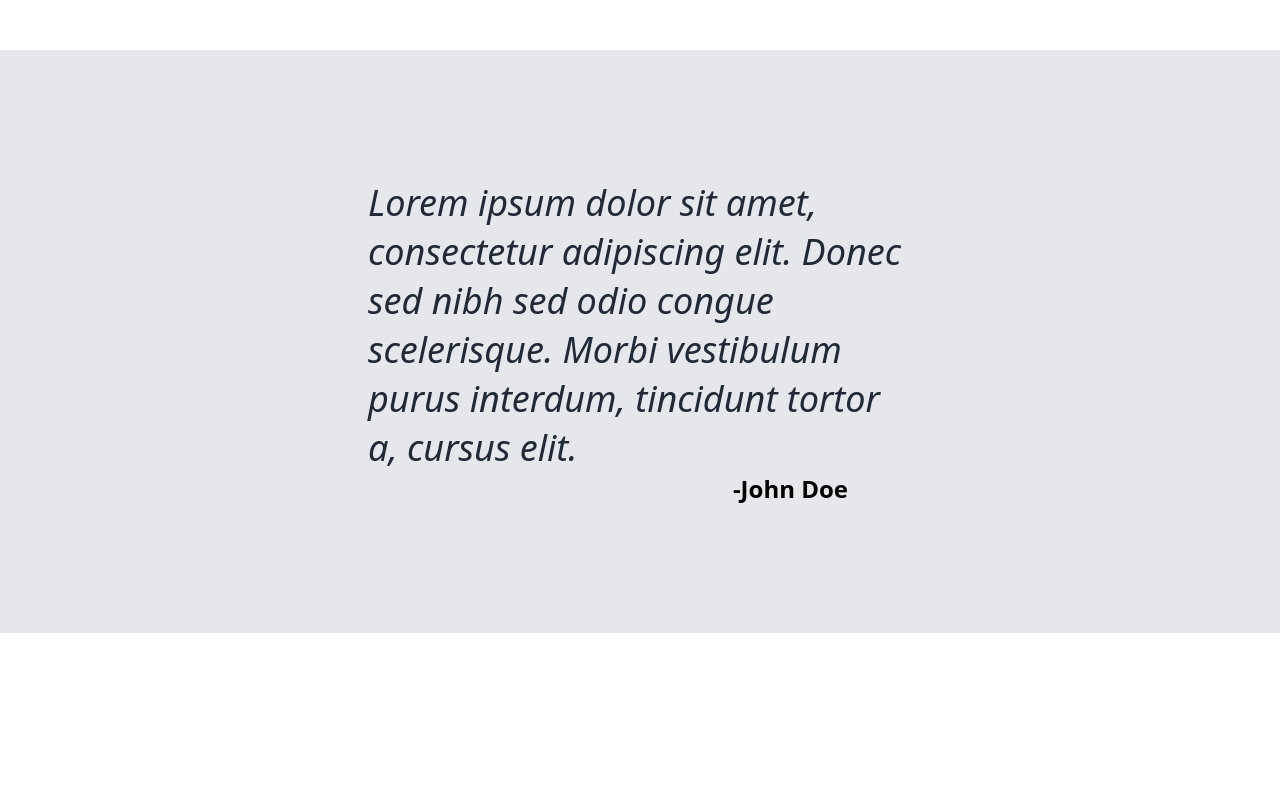
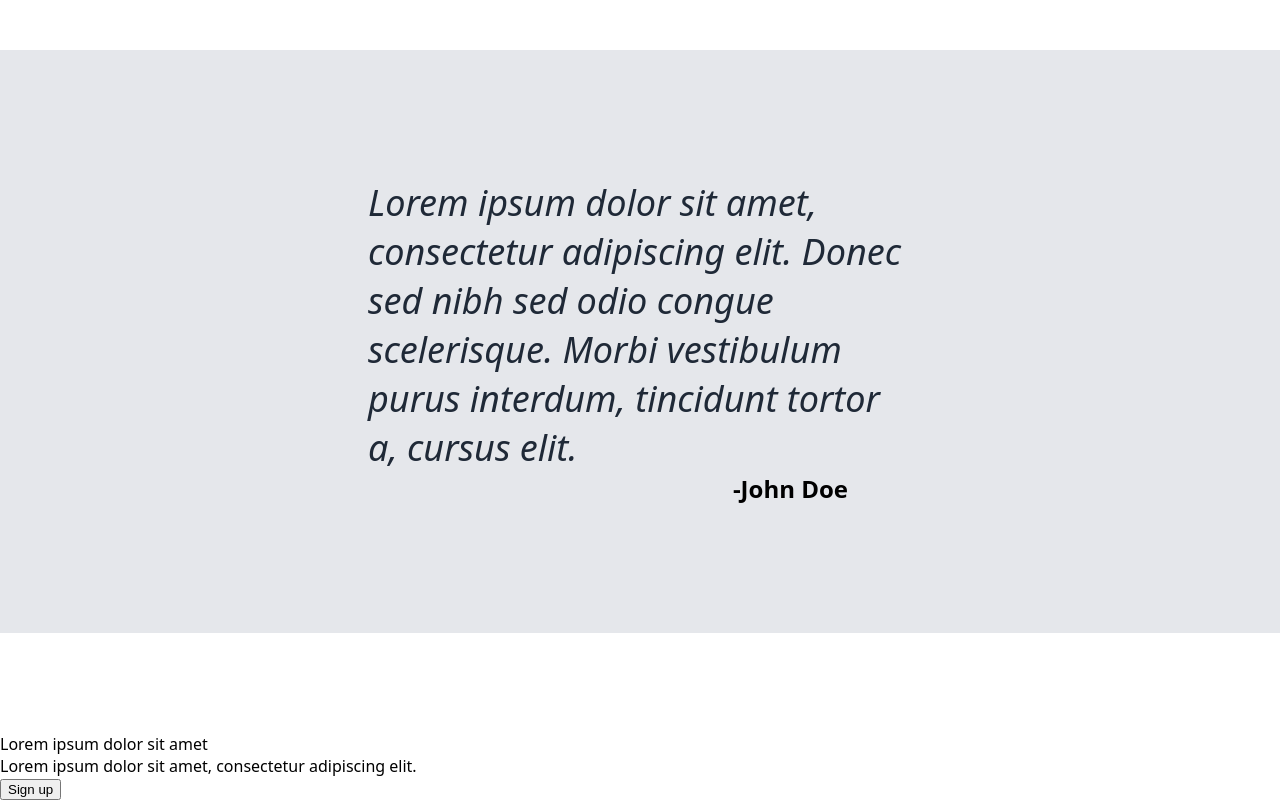
Before and after one commit to braedenwb/landing-page, a plain HTML site: page index.html in a window 1280 px wide. Shown: the part 1069-1869 px from the top of the page. Before the commit the page ends 1802 px from the top, so only its background shows below. Drawn offline with Linux system fonts and the light colour scheme.

Commit message:
Added card section to HTML

```diff
--- a/index.html
+++ b/index.html
@@ -85,5 +85,15 @@
             <div class="quote-text"><em>Lorem ipsum dolor sit amet, consectetur adipiscing elit. Donec sed nibh sed odio congue scelerisque. Morbi vestibulum purus interdum, tincidunt tortor a, cursus elit.</em></div>
             <div class="quote-cite"><strong>-John Doe</strong></div>
         </div>
+
+        <!-- Call to Action card -->
+
+        <div class="card-container">
+            <div class="card-header">Lorem ipsum dolor sit amet</div>
+            <div class="card-description">Lorem ipsum dolor sit amet, consectetur adipiscing elit.</div>
+
+            <!-- Sign up button -->
+            <button class="card-button">Sign up</button>
+        </div>
     </body>
 </html>
```
